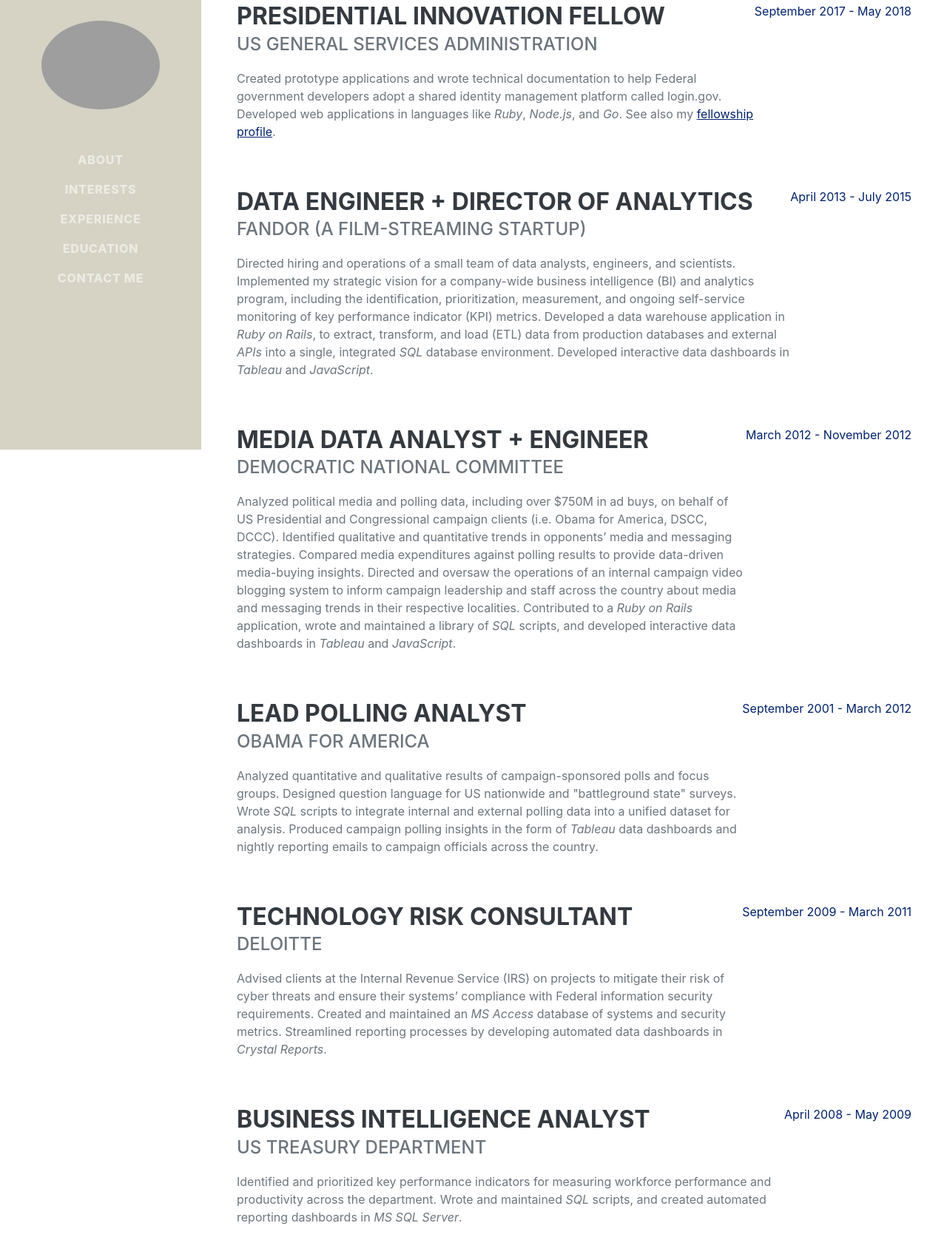
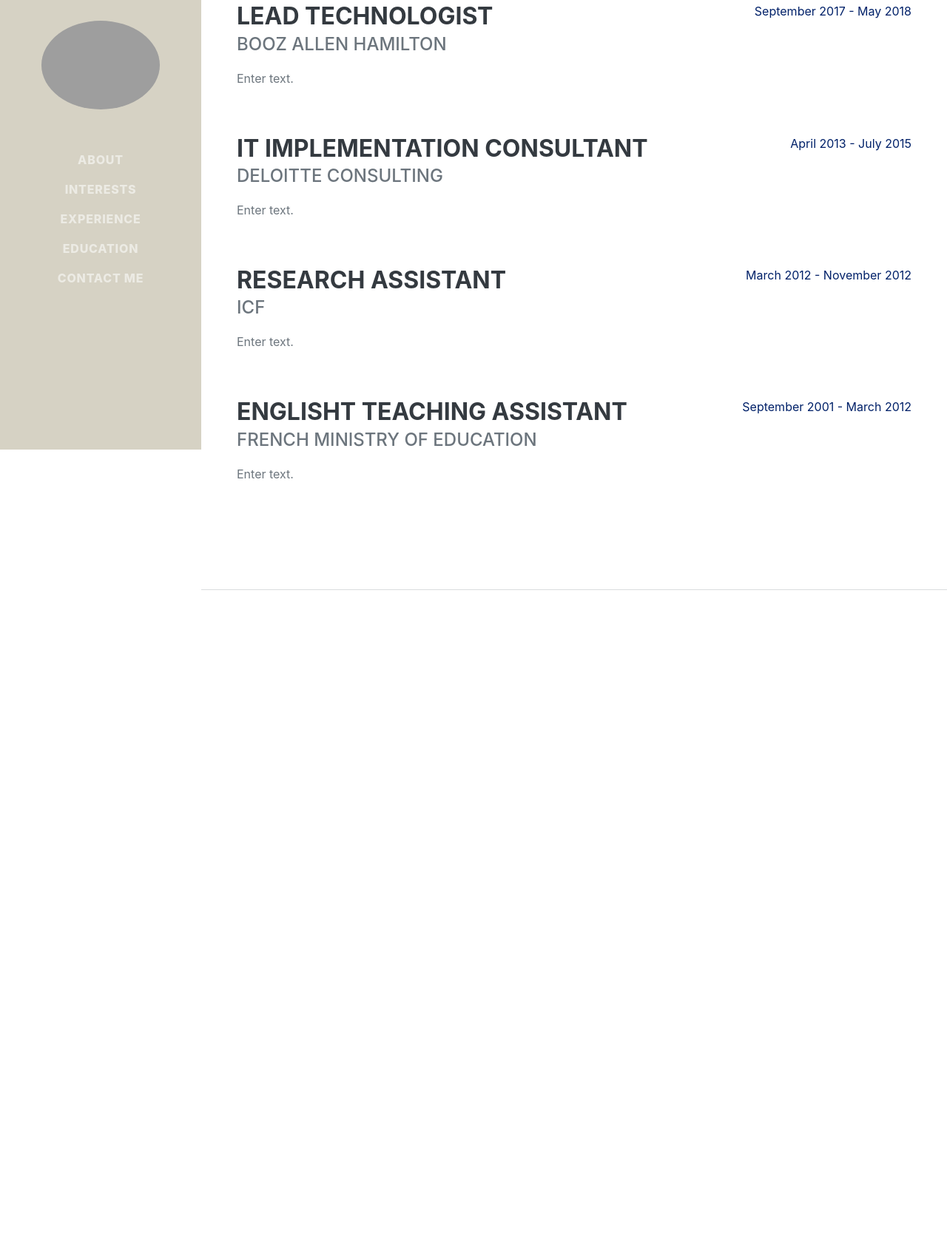
Before and after one commit to Blr24/Website_Project_Spring_2022, a plain HTML site: page Experience.html in a window 1280 px wide. Shown: the part 192-1869 px from the top of the page at 74% size. After the commit the page ends 990 px from the top, so only its background shows below. Drawn offline with nearby package versions, Linux system fonts and the light colour scheme; grey boxes are pictures that could not be loaded; a web font is replaced by a local one.

Commit message:
v0.6.1
minor updates

```diff
--- a/Experience.html
+++ b/Experience.html
@@ -32,18 +32,18 @@
         <nav class="navbar navbar-expand-lg navbar-dark bg-primary fixed-top" id="sideNav">
             <a class="navbar-brand js-scroll-trigger" href="#page-top">
                 <span class="d-block d-lg-none">Brice L. Relaford</span>
-                <span class="d-none d-lg-block"><img class="img-fluid img-profile rounded-circle mx-auto mb-2" src="C:\Users\brice\OneDrive - Georgetown University\Spring 2022\Internet Business Technology\Student-site-in-class-mar-21\Website_Project_Spring_2022\assets\img\headshot_square.jpg" alt="Brice Relaford headshot" /></span>
+                <span class="d-none d-lg-block"><img class="img-fluid img-profile rounded-circle mx-auto mb-2" src="./assets/img/headshot_square.jpg" alt="Brice Relaford headshot" /></span>
             </a>
             <p></p><p></p>
             <button class="navbar-toggler" type="button" data-bs-toggle="collapse" data-bs-target="#navbarResponsive" aria-controls="navbarResponsive" aria-expanded="false" aria-label="Toggle navigation"><span class="navbar-toggler-icon"></span></button>
             <div class="collapse navbar-collapse" id="navbarResponsive">
                 <ul class="navbar-nav">
 
-                    <li class="nav-item"><a class="nav-link js-scroll-trigger" onClick="navClicked(this)" href="C:\Users\brice\OneDrive - Georgetown University\Spring 2022\Internet Business Technology\Student-site-in-class-mar-21\Website_Project_Spring_2022\index.html">About</a></li>
-                    <li class="nav-item"><a class="nav-link js-scroll-trigger" onClick="navClicked(this)" href="C:\Users\brice\OneDrive - Georgetown University\Spring 2022\Internet Business Technology\Student-site-in-class-mar-21\Website_Project_Spring_2022\Interests.html">Interests</a></li>
-                    <li class="nav-item"><a class="nav-link js-scroll-trigger" onClick="navClicked(this)" href="C:\Users\brice\OneDrive - Georgetown University\Spring 2022\Internet Business Technology\Student-site-in-class-mar-21\Website_Project_Spring_2022\Experience.html">Experience</a></li>
-                    <li class="nav-item"><a class="nav-link js-scroll-trigger" onClick="navClicked(this)" href="C:\Users\brice\OneDrive - Georgetown University\Spring 2022\Internet Business Technology\Student-site-in-class-mar-21\Website_Project_Spring_2022\Education.html">Education</a></li>
-                    <li class="nav-item"><a class="nav-link js-scroll-trigger" onClick="navClicked(this)" href="C:\Users\brice\OneDrive - Georgetown University\Spring 2022\Internet Business Technology\Student-site-in-class-mar-21\Website_Project_Spring_2022\Contactme.html">Contact Me</a></li>
+                    <li class="nav-item"><a class="nav-link js-scroll-trigger" onClick="navClicked(this)" href="./index.html">About</a></li>
+                    <li class="nav-item"><a class="nav-link js-scroll-trigger" onClick="navClicked(this)" href="./Interests.html">Interests</a></li>
+                    <li class="nav-item"><a class="nav-link js-scroll-trigger" onClick="navClicked(this)" href="./Experience.html">Experience</a></li>
+                    <li class="nav-item"><a class="nav-link js-scroll-trigger" onClick="navClicked(this)" href="./Education.html">Education</a></li>
+                    <li class="nav-item"><a class="nav-link js-scroll-trigger" onClick="navClicked(this)" href="./Contactme.html">Contact Me</a></li>
                 </ul>
             </div>
         </nav>
@@ -58,12 +58,10 @@
 
                     <div class="d-flex flex-column flex-md-row justify-content-between mb-5">
                         <div class="flex-grow-1">
-                            <h3 class="mb-0">Presidential Innovation Fellow</h3>
-                            <div class="subheading mb-3">US General Services Administration</div>
+                            <h3 class="mb-0">Lead Technologist</h3>
+                            <div class="subheading mb-3">Booz Allen Hamilton</div>
                             <p>
-                                Created prototype applications and wrote technical documentation to help Federal government developers adopt a shared identity management platform called login.gov.
-                                Developed web applications in languages like <span class="fst-italic">Ruby</span>, <span class="fst-italic">Node.js</span>, and <span class="fst-italic">Go</span>.
-                                See also my <a href="https://presidentialinnovationfellows.gov/fellows/mike-rossetti/">fellowship profile</a>.
+                                Enter text.
                             </p>
                         </div>
                         <div class="flex-shrink-0"><span class="text-primary">September 2017 - May 2018</span></div>
@@ -71,13 +69,10 @@
 
                     <div class="d-flex flex-column flex-md-row justify-content-between mb-5">
                         <div class="flex-grow-1">
-                            <h3 class="mb-0">Data Engineer + Director of Analytics</h3>
-                            <div class="subheading mb-3">Fandor (a film-streaming startup)</div>
+                            <h3 class="mb-0">IT Implementation Consultant</h3>
+                            <div class="subheading mb-3">Deloitte Consulting</div>
                             <p>
-                                Directed hiring and operations of a small team of data analysts, engineers, and scientists.
-                                Implemented my strategic vision for a company-wide business intelligence (BI) and analytics program, including the identification, prioritization, measurement, and ongoing self-service monitoring of key performance indicator (KPI) metrics.
-                                Developed a data warehouse application in <span class="fst-italic">Ruby on Rails</span>, to extract, transform, and load (ETL) data from production databases and external <span class="fst-italic">APIs</span> into a single, integrated <span class="fst-italic">SQL</span> database environment.
-                                Developed interactive data dashboards in <span class="fst-italic">Tableau</span> and <span class="fst-italic">JavaScript</span>.
+                                Enter text.
                             </p>
                         </div>
                         <div class="flex-shrink-0"><span class="text-primary">April 2013 - July 2015</span></div>
@@ -85,14 +80,10 @@
 
                     <div class="d-flex flex-column flex-md-row justify-content-between mb-5">
                         <div class="flex-grow-1">
-                            <h3 class="mb-0">Media Data Analyst + Engineer</h3>
-                            <div class="subheading mb-3">Democratic National Committee</div>
+                            <h3 class="mb-0">Research Assistant</h3>
+                            <div class="subheading mb-3">ICF</div>
                             <p>
-                                Analyzed political media and polling data, including over $750M in ad buys, on behalf of US Presidential and Congressional campaign clients (i.e. Obama for America, DSCC, DCCC).
-                                Identified qualitative and quantitative trends in opponents’ media and messaging strategies.
-                                Compared media expenditures against polling results to provide data-driven media-buying insights.
-                                Directed and oversaw the operations of an internal campaign video blogging system to inform campaign leadership and staff across the country about media and messaging trends in their respective localities.
-                                Contributed to a <span class="fst-italic">Ruby on Rails</span> application, wrote and maintained a library of <span class="fst-italic">SQL</span> scripts, and developed interactive data dashboards in <span class="fst-italic">Tableau</span> and <span class="fst-italic">JavaScript</span>.
+                                Enter text.
                             </p>
                         </div>
                         <div class="flex-shrink-0"><span class="text-primary">March 2012 - November 2012</span></div>
@@ -100,40 +91,13 @@
 
                     <div class="d-flex flex-column flex-md-row justify-content-between mb-5">
                         <div class="flex-grow-1">
-                            <h3 class="mb-0">Lead Polling Analyst</h3>
-                            <div class="subheading mb-3">Obama for America</div>
-                            <p>Analyzed quantitative and qualitative results of campaign-sponsored polls and focus groups.
-                                Designed question language for US nationwide and "battleground state" surveys.
-                                Wrote <span class="fst-italic">SQL</span> scripts to integrate internal and external polling data into a unified dataset for analysis.
-                                Produced campaign polling insights in the form of <span class="fst-italic">Tableau</span> data dashboards and nightly reporting emails to campaign officials across the country.
+                            <h3 class="mb-0">Englisht Teaching Assistant</h3>
+                            <div class="subheading mb-3">French Ministry of Education</div>
+                            <p>Enter text.
                             </p>
                         </div>
                         <div class="flex-shrink-0"><span class="text-primary">September 2001 - March 2012</span></div>
                     </div>
-
-                    <div class="d-flex flex-column flex-md-row justify-content-between mb-5">
-                        <div class="flex-grow-1">
-                            <h3 class="mb-0">Technology Risk Consultant</h3>
-                            <div class="subheading mb-3">Deloitte</div>
-                            <p>Advised clients at the Internal Revenue Service (IRS) on projects to mitigate their risk of cyber threats and ensure their systems’ compliance with Federal information security requirements.
-                            Created and maintained an <span class="fst-italic">MS Access</span> database of systems and security metrics.
-                            Streamlined reporting processes by developing automated data dashboards in <span class="fst-italic">Crystal Reports</span>.
-                            </p>
-                        </div>
-                        <div class="flex-shrink-0"><span class="text-primary">September 2009 - March 2011</span></div>
-                    </div>
-
-                    <div class="d-flex flex-column flex-md-row justify-content-between mb-5">
-                        <div class="flex-grow-1">
-                            <h3 class="mb-0">Business Intelligence Analyst</h3>
-                            <div class="subheading mb-3">US Treasury Department</div>
-                            <p>Identified and prioritized key performance indicators for measuring workforce performance and productivity across the department.
-                                Wrote and maintained <span class="fst-italic">SQL</span> scripts, and created automated reporting dashboards in <span class="fst-italic">MS SQL Server</span>.
-                            </p>
-                        </div>
-                        <div class="flex-shrink-0"><span class="text-primary">April 2008 - May 2009</span></div>
-                    </div>
-
 
 
 
@@ -141,5 +105,9 @@
             </section>
             <hr class="m-0" />
         </div>
+        <!-- Bootstrap core JS-->
+        <script src="https://cdn.jsdelivr.net/npm/bootstrap@5.1.3/dist/js/bootstrap.bundle.min.js"></script>
+        <!-- Core theme JS-->
+        <script src="./js/scripts.js"></script>
     </body>
 </html>
```
Also changed, not shown: 1 other file.
